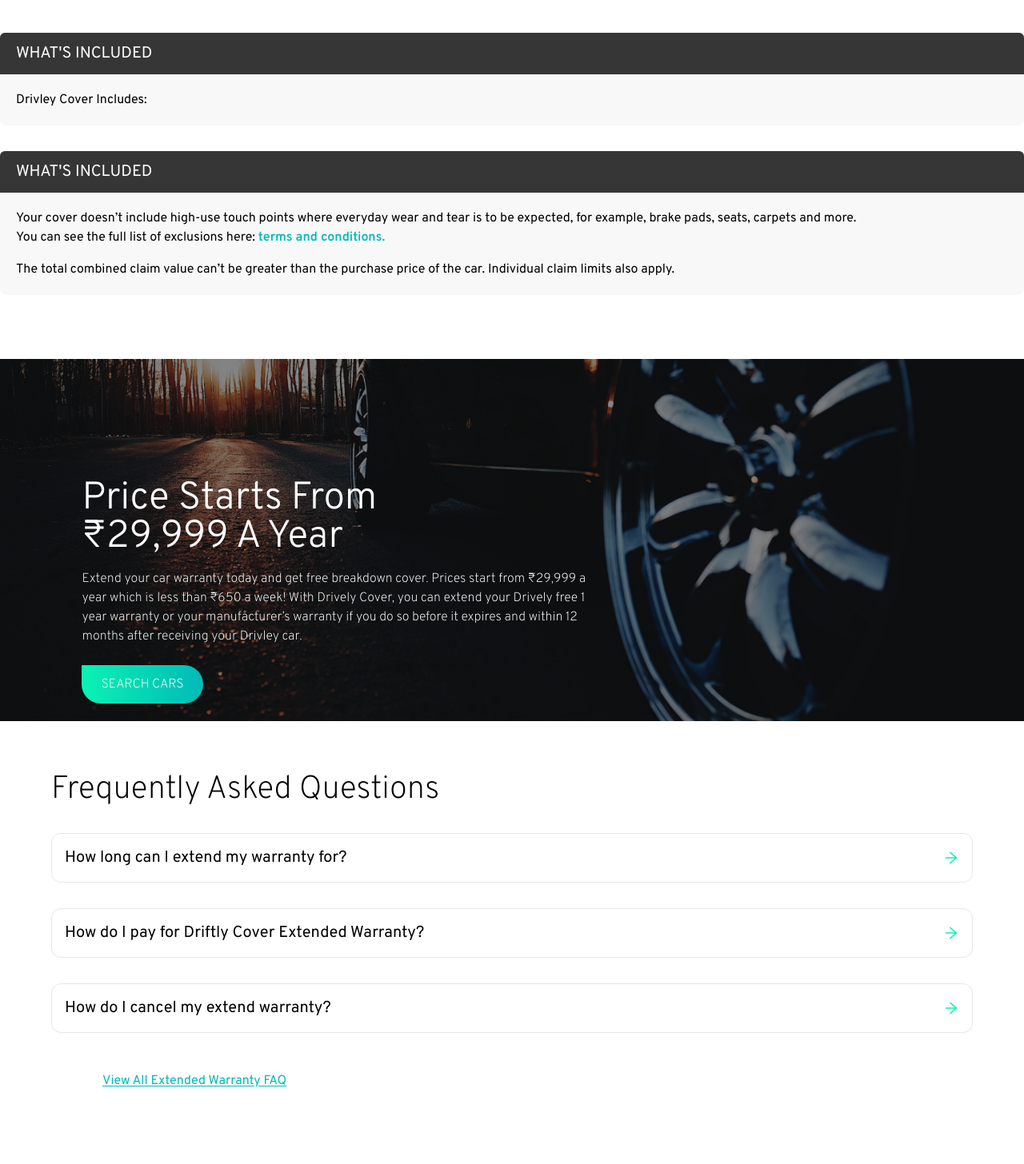
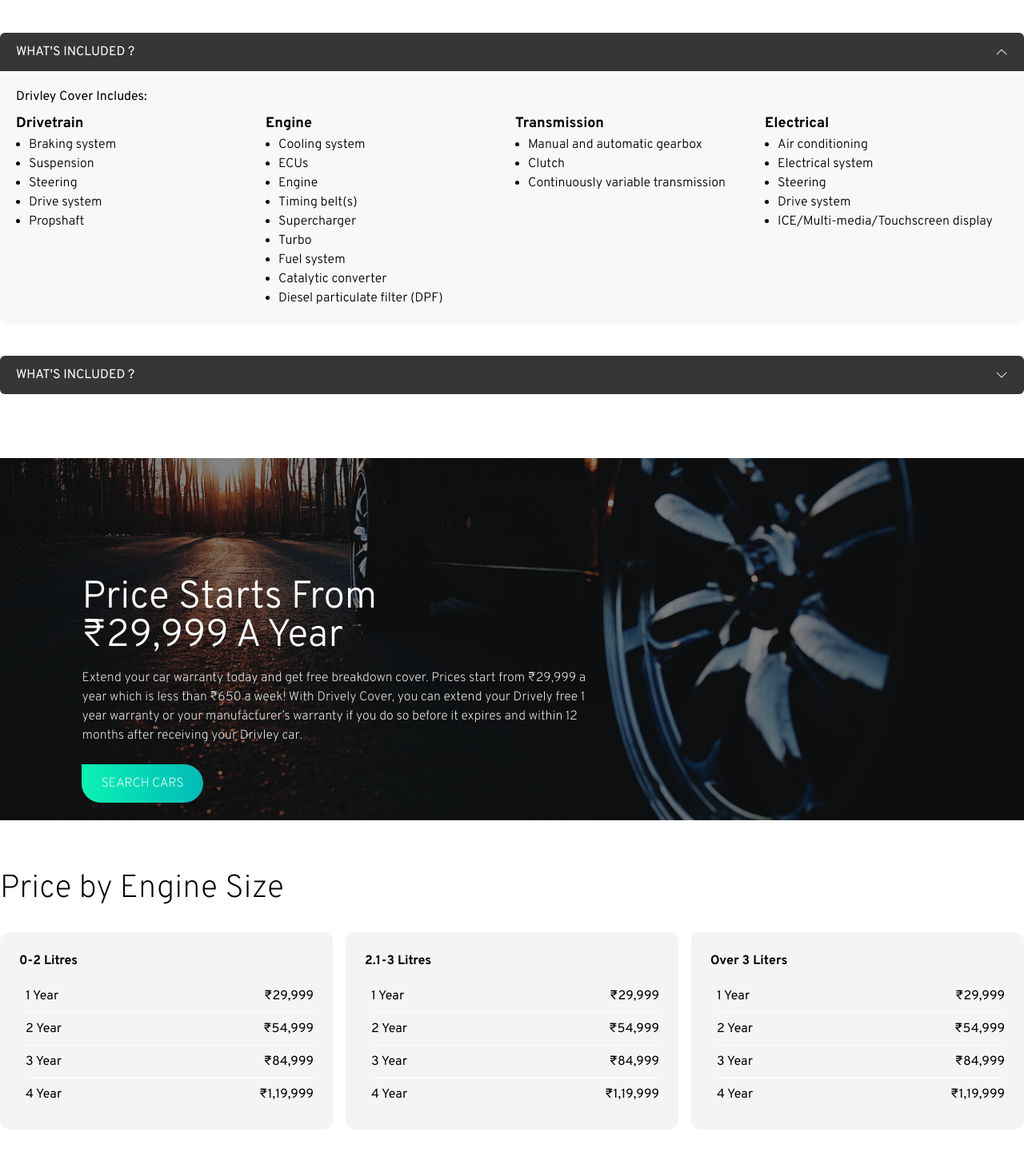
Before and after one commit to salman170/driftly, a React (Create React App) app: page /car-care-extended in a window 1280 px wide. Shown: the part 1394-2850 px from the top of the page at 80% size. Before the commit the page ends 2798 px from the top, so only its background shows below. Built offline with nearby package versions, Linux system fonts and the light colour scheme.

Commit message:
car care extended done

```diff
--- a/src/screen/Car Care/CarCareExtended.jsx
+++ b/src/screen/Car Care/CarCareExtended.jsx
@@ -1,4 +1,4 @@
-import React from "react";
+import React, { useState } from "react";
 
 import HeroImage from "../../assets/How It Works/Howitwork-HeroImage.png";
 import StartPrice from "../../assets/Car Care/StartPrice.png";
@@ -9,8 +9,12 @@
 import ExpAuto from "../../assets/Home/automated.png";
 import { Link } from "react-router-dom";
 import { AiOutlineArrowRight } from "react-icons/ai";
+import { BsChevronDown } from "react-icons/bs";
 
 const CarCareExtended = () => {
+  const [include, setInclude] = useState(true);
+  const [notInclude, setNotInclude] = useState(false);
+
   const data = [
     {
       img: ExpKey,
@@ -31,50 +35,74 @@
     },
   ];
 
-//   const mechData = [
-//     {
-//       title: "Drivetrain",
-//       content: [
-//         "Braking system",
-//         "Suspension",
-//         "Steering",
-//         "Drive system",
-//         "Propshaft",
-//       ],
-//     },
-//     {
-//       title: "Engine",
-//       content: [
-//         "Cooling system",
-//         "ECUs",
-//         "Engine",
-//         "Timing belt(s)",
-//         "Supercharger",
-//         "Turbo",
-//         "Fuel system",
-//         "Catalytic converter",
-//         "Diesel particulate filter (DPF)",
-//       ],
-//     },
-//     {
-//       title: "Transmission",
-//       content: [
-//         "Manual and automatic gearbox",
-//         "Clutch",
-//         "Continuously variable transmission",
-//       ],
-//     },
-//     {
-//       title: "Electrical",
-//       content: [
-//         "Air conditioning",
-//         " Electrical system",
-//         "Steering",
-//         "Drive system",
-//         "ICE/Multi-media/Touchscreen display",
-//       ],
-//     },
-//   ];
+  const mechData = [
+    {
+      title: "Drivetrain",
+      content: [
+        "Braking system",
+        "Suspension",
+        "Steering",
+        "Drive system",
+        "Propshaft",
+      ],
+    },
+    {
+      title: "Engine",
+      content: [
+        "Cooling system",
+        "ECUs",
+        "Engine",
+        "Timing belt(s)",
+        "Supercharger",
+        "Turbo",
+        "Fuel system",
+        "Catalytic converter",
+        "Diesel particulate filter (DPF)",
+      ],
+    },
+    {
+      title: "Transmission",
+      content: [
+        "Manual and automatic gearbox",
+        "Clutch",
+        "Continuously variable transmission",
+      ],
+    },
+    {
+      title: "Electrical",
+      content: [
+        "Air conditioning",
+        " Electrical system",
+        "Steering",
+        "Drive system",
+        "ICE/Multi-media/Touchscreen display",
+      ],
+    },
+  ];
+
+  const PriceByEngineData = [
+    {
+      title: "0-2 Litres",
+      Year1: "29,999",
+      Year2: "54,999",
+      Year3: "84,999",
+      Year4: "1,19,999",
+    },
+    {
+      title: "2.1-3 Litres",
+      Year1: "29,999",
+      Year2: "54,999",
+      Year3: "84,999",
+      Year4: "1,19,999",
+    },
+    {
+      title: "Over 3 Liters",
+      Year1: "29,999",
+      Year2: "54,999",
+      Year3: "84,999",
+      Year4: "1,19,999",
+    },
+  ];
 
   return (
     <div>
@@ -108,9 +136,10 @@
           </div>
         </div>
         <div className="w-1/2">
-          <img src={GuardPaint} alt="" srcset="" className="w-full " />
+          <img src={GuardPaint} alt="" srcSet="" className="w-full " />
         </div>
       </section>
+
       <section className="overflow-hidden bg-[#363636]">
         <div className="container px-4 py-20 mx-auto">
           <div className="grid gap-2 md:grid-cols-2 lg:grid-cols-3">
@@ -128,24 +157,55 @@
           </div>
         </div>
       </section>
+
       <section className="container py-20 mx-auto">
         <div className="text-4xl font-extralight text-[#5E5E5E] pb-10">
           Mechanical & Electrical Parts Coverage
         </div>
 
-        <div className="bg-[#F8F8F8]  rounded-lg mb-8 ">
-          <div className="px-5 py-3 bg-[#363636] rounded-t-md text-xl uppercase text-white  ">
-            What's Included
+        <div className="bg-[#F8F8F8]  rounded-lg mb-10 select-none ">
+          <div
+            className={`px-5 py-3 bg-[#363636] rounded-t-md text-md uppercase text-white   flex justify-between items-center cursor-pointer  ${
+              !include && "rounded-b-md"
+            }`}
+            onClick={() => setInclude(!include)}
+          >
+            <div className=""> What's Included ?</div>
+            <div className={`duration-200 ${include ? "rotate-180" : ""}`}>
+              <BsChevronDown />
             </div>
+          </div>
+          {include && (
             <section className="px-5 py-5">
-            <div>Drivley Cover Includes:</div>
-            <div></div>
+              <div className="pb-2">Drivley Cover Includes:</div>
+              <div className="grid gap-2 sm:grid-cols-2 lg:grid-cols-4">
+                {mechData.map((x, i) => (
+                  <div key={i}>
+                    <div className="text-lg font-bold">{x.title}</div>
+                    <ul className="ml-4 font-light list-disc select-none">
+                      {x.content.map((y, index) => (
+                        <li key={index}>{y}</li>
+                      ))}
+                    </ul>
+                  </div>
+                ))}
+              </div>
             </section>
+          )}
         </div>
-        <div className="bg-[#F8F8F8]  rounded-lg ">
-          <div className="px-5 py-3 bg-[#363636] rounded-t-md text-xl uppercase text-white  ">
-            What's Included
+        <div className="bg-[#F8F8F8]  rounded-lg select-none ">
+          <div
+            className={`px-5 py-3 bg-[#363636] rounded-t-md text-md uppercase text-white   flex justify-between items-center cursor-pointer  ${
+              !notInclude && "rounded-b-md"
+            }`}
+            onClick={() => setNotInclude(!notInclude)}
+          >
+            <div className=""> What's Included ?</div>
+            <div className={`duration-200 ${notInclude ? "rotate-180" : ""}`}>
+              <BsChevronDown />
             </div>
+          </div>
+          {notInclude && (
             <section className="px-5 py-5 ">
               <div className="mb-4">
                 Your cover doesn’t include high-use touch points where everyday
@@ -157,12 +217,14 @@
                 </span>
               </div>
               <div>
-              The total combined claim value can’t be greater than the purchase
-              price of the car. Individual claim limits also apply.
+                The total combined claim value can’t be greater than the
+                purchase price of the car. Individual claim limits also apply.
               </div>
             </section>
+          )}
         </div>
       </section>
+
       <section className="overflow-hidden">
         <div className="relative ">
           <img src={StartPrice} alt="" srcSet="" className="w-full" />
@@ -192,6 +254,39 @@
         </div>
       </section>
 
+      <section className="container mx-auto">
+        <div className="mt-14  container mx-auto text-[2.5rem] font-extralight mb-6">
+          Price by Engine Size
+        </div>
+        <div className="grid gap-4 md:grid-cols-2 lg:grid-cols-3">
+          {PriceByEngineData.map((x, i) => {
+            return (
+              <div key={i} className="bg-[#F4F4F4] p-6 rounded-xl">
+                <div className="font-bold">{x.title}</div>
+                <section className="mt-3 ml-2">
+                  <div className="flex justify-between py-2 border-b border-white">
+                    <div>1 Year</div>
+                    <div>₹{x.Year1}</div>
+                  </div>
+                  <div className="flex justify-between py-2 border-b border-white">
+                    <div>2 Year</div>
+                    <div>₹{x.Year2}</div>
+                  </div>
+                  <div className="flex justify-between py-2 border-b border-white">
+                    <div>3 Year</div>
+                    <div>₹{x.Year3}</div>
+                  </div>
+                  <div className="flex justify-between py-2 ">
+                    <div>4 Year</div>
+                    <div>₹{x.Year4}</div>
+                  </div>
+                </section>
+              </div>
+            );
+          })}
+        </div>
+      </section>
+
       <section>
         <div className="mb-10">
           <div className="mt-14 w-[90%] container mx-auto text-[2.5rem] font-extralight mb-6">
@@ -216,7 +311,7 @@
             </div>
           </div>
 
-          <div className="cursor-pointer text-[#00BAB8] underline underline-offset-2 container mx-auto w-[80%] ">
+          <div className="cursor-pointer text-[#00BAB8] underline underline-offset-2 container mx-auto w-[90%] ">
             View All Extended Warranty FAQ
           </div>
         </div>
```
Lines whose indentation alone changed are shown as unchanged.
